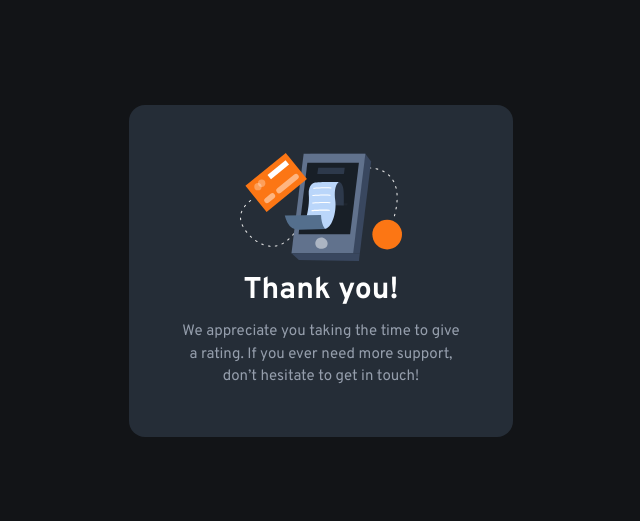
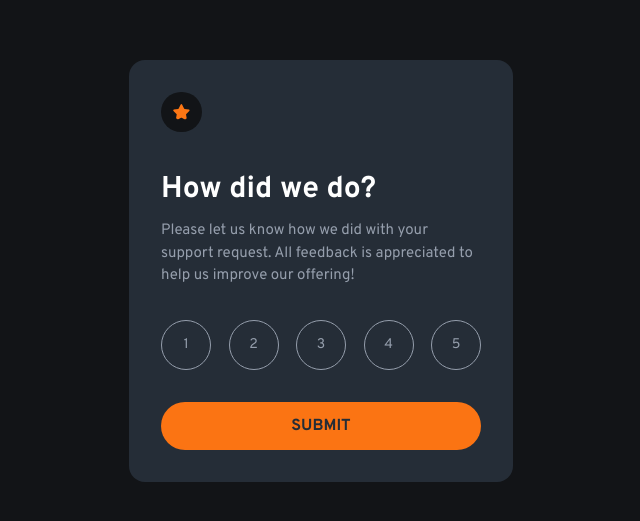
Before and after one commit to SanazBHMN/interactive-rating-component, a React (Vite) app: page / in a window 1280 px wide. Shown: the part 129-650 px from the top of the page, without its empty margins (319-959 px from the left). Built offline with nearby package versions, Linux system fonts and the light colour scheme.

Commit message:
Implement rate submission functionality

```diff
--- a/src/App.tsx
+++ b/src/App.tsx
@@ -1,12 +1,31 @@
 // import components
+import { useRef, useState } from "react";
 import RateCard from "./components/RateCard";
 import ThankYouCard from "./components/ThankYouCard";
 
 function App() {
+  const ratings = useRef([1, 2, 3, 4, 5]);
+  const [selectedRate, setSelectedRate] = useState<number | undefined>();
+  const [isRateSubmitted, setIsRateSubmitted] = useState<boolean>(false);
+
+  const handleSubmit = () => {
+    if (selectedRate) setIsRateSubmitted(true);
+  };
+
+  const handleSelectedRate = (rate: number) => {
+    setSelectedRate(rate);
+  };
+
   return (
     <main className="flex h-screen items-center justify-center">
-      {/* <RateCard /> */}
-      <ThankYouCard />
+      {!isRateSubmitted && (
+        <RateCard
+          ratings={ratings.current}
+          onSubmit={handleSubmit}
+          onRateSelection={handleSelectedRate}
+        />
+      )}
+      {isRateSubmitted && <ThankYouCard rate={selectedRate} />}
     </main>
   );
 }
--- a/src/components/Button.tsx
+++ b/src/components/Button.tsx
@@ -1,6 +1,11 @@
-const Button = () => {
+interface ButtonProps {
+  onHandleClick: () => void;
+}
+
+const Button = ({ onHandleClick }: ButtonProps) => {
   return (
     <button
+      onClick={onHandleClick}
       type="submit"
       className="bg-primary text-grey-900 mx-auto w-full cursor-pointer rounded-full py-3 font-bold uppercase hover:bg-white"
     >
--- a/src/components/Rate.tsx
+++ b/src/components/Rate.tsx
@@ -1,10 +1,14 @@
-const Rate = () => {
-  let rates = [1, 2, 3, 4, 5];
+interface RateProps {
+  ratings: number[];
+  onRateSelection: (rate: number) => void;
+}
 
+const Rate = ({ ratings, onRateSelection }: RateProps) => {
   return (
     <ul className="my-8 flex items-center justify-between gap-4">
-      {rates.map((rate) => (
+      {ratings.map((rate) => (
         <li
+          onClick={() => onRateSelection(rate)}
           key={rate}
           className="text-grey-500 hover:bg-primary hover:text-grey-900 flex h-8 w-8 cursor-pointer items-center justify-center rounded-full border p-6 text-center text-sm"
         >
--- a/src/components/RateCard.tsx
+++ b/src/components/RateCard.tsx
@@ -7,7 +7,13 @@ import Title from "./Title";
 import starIcon from "../assets/images/icon-star.svg";
 import CardWrapper from "./CardWrapper";
 
-const RateCard = () => {
+interface RateCardProps {
+  ratings: number[];
+  onSubmit: () => void;
+  onRateSelection: (rate: number) => void;
+}
+
+const RateCard = ({ ratings, onSubmit, onRateSelection }: RateCardProps) => {
   return (
     <CardWrapper>
       <img
@@ -20,8 +26,8 @@ const RateCard = () => {
         Please let us know how we did with your support request. All feedback is
         appreciated to help us improve our offering!
       </TextParagraph>
-      <Rate />
-      <Button />
+      <Rate ratings={ratings} onRateSelection={onRateSelection} />
+      <Button onHandleClick={onSubmit} />
     </CardWrapper>
   );
 };
--- a/src/components/ThankYouCard.tsx
+++ b/src/components/ThankYouCard.tsx
@@ -5,7 +5,11 @@ import Title from "./Title";
 // import assets
 import img from "../assets/images/illustration-thank-you.svg";
 
-const ThankYouCard = () => {
+interface ThankYouCardProps {
+  rate: number | undefined;
+}
+
+const ThankYouCard = ({ rate }: ThankYouCardProps) => {
   return (
     <CardWrapper classes="p-12 text-center">
       <img
@@ -13,6 +17,7 @@ const ThankYouCard = () => {
         alt="A mobile device connecting to a card."
         className="mx-auto"
       />
+      <p>You selected {rate} out of 5</p>
       {/* TODO: Display selected rating */}
       <Title>Thank you!</Title>
       <TextParagraph>
```
